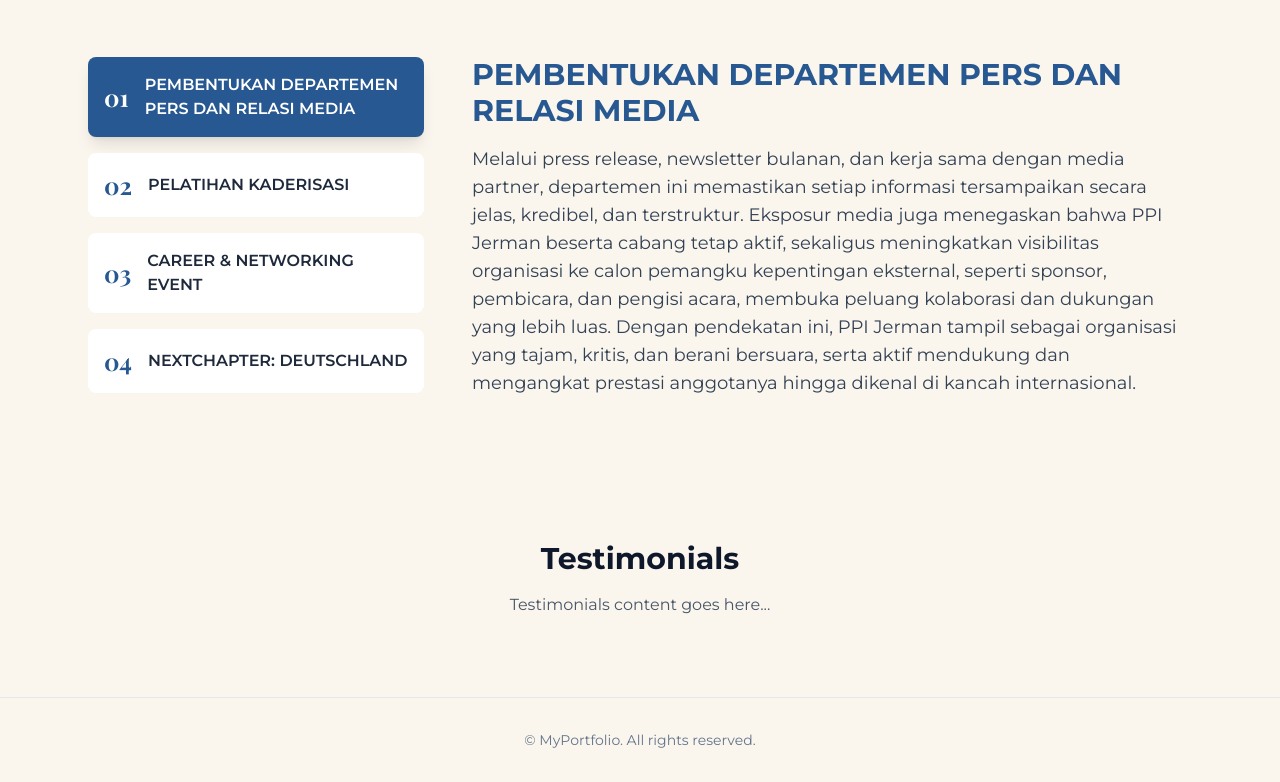
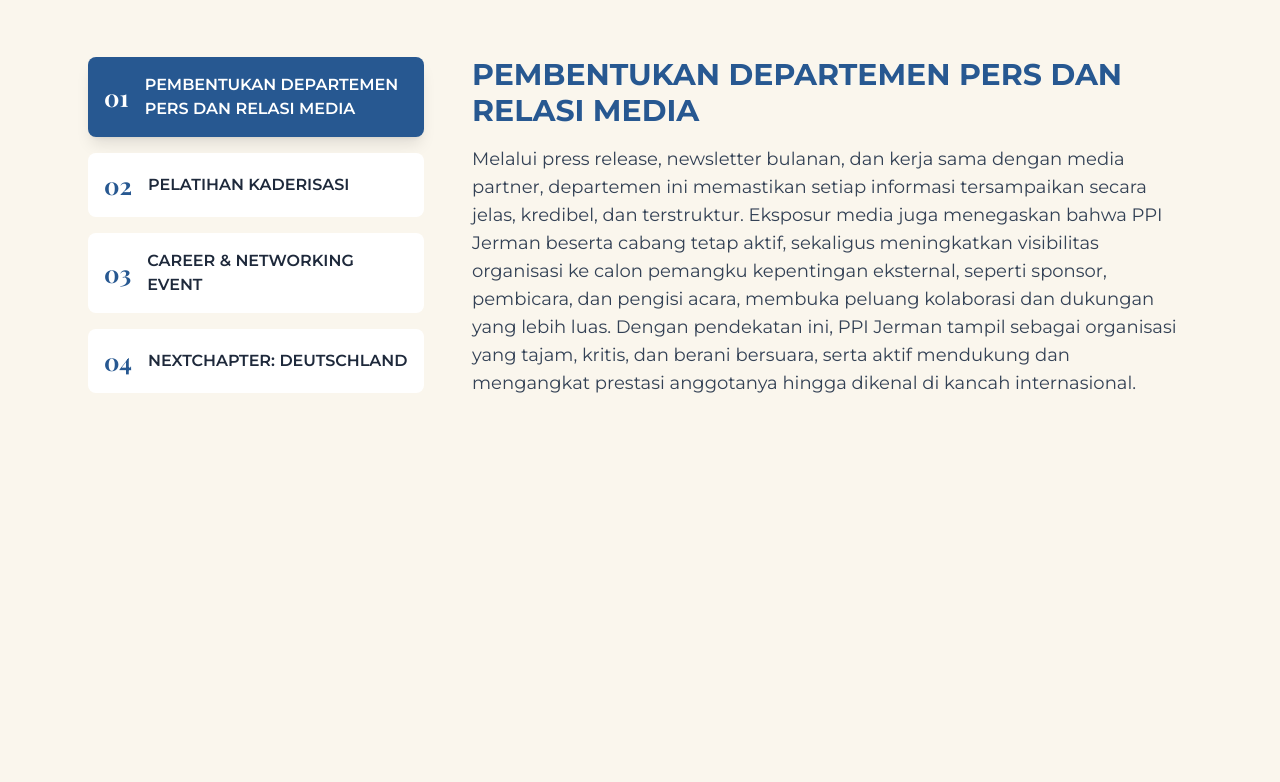
Before and after one commit to triciaviannisa/melangkahbersama, a plain HTML site: page index.html in a window 1280 px wide. Shown: the part 4599-5381 px from the top of the page. After the commit the page ends 5060 px from the top, so only its background shows below. Drawn offline with nearby package versions, Linux system fonts and the light colour scheme.

Commit message:
Push Lagi

```diff
--- a/index.html
+++ b/index.html
@@ -353,18 +353,6 @@
     </div>
   </div>
 </section>
-    <!-- ===== TESTIMONIALS (placeholder) ===== -->
-    <section id="testimonials" class="py-20">
-      <div class="max-w-6xl mx-auto text-center">
-        <h2 class="text-3xl font-bold">Testimonials</h2>
-        <p class="mt-4 text-slate-600">Testimonials content goes here...</p>
-      </div>
-    </section>
-
-    <!-- ===== FOOTER ===== -->
-    <footer class="py-8 border-t border-slate-200 text-center text-sm text-slate-500">
-      <div>© <span id="year"></span> MyPortfolio. All rights reserved.</div>
-    </footer>
 
     <script>
      // Mobile menu toggle
```
